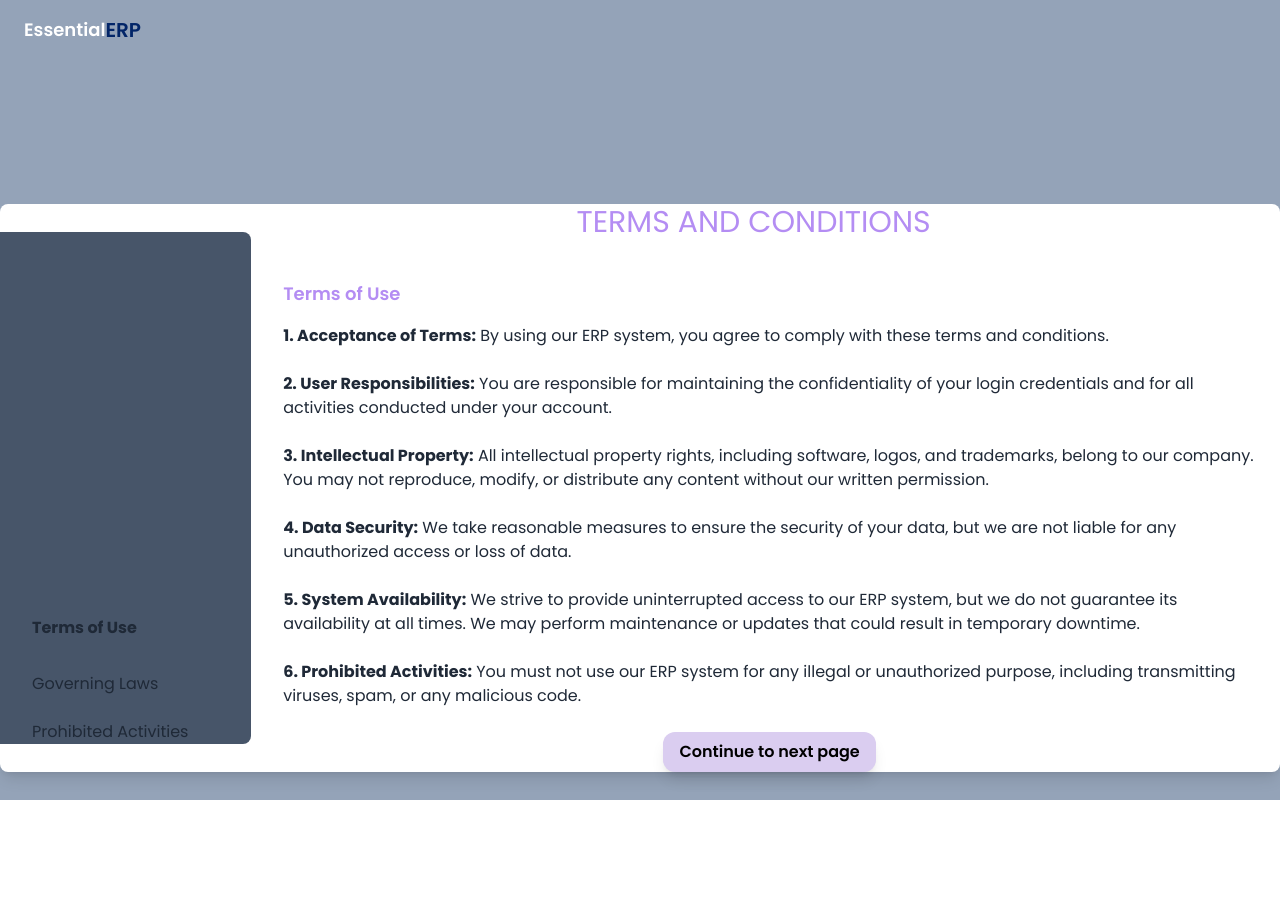
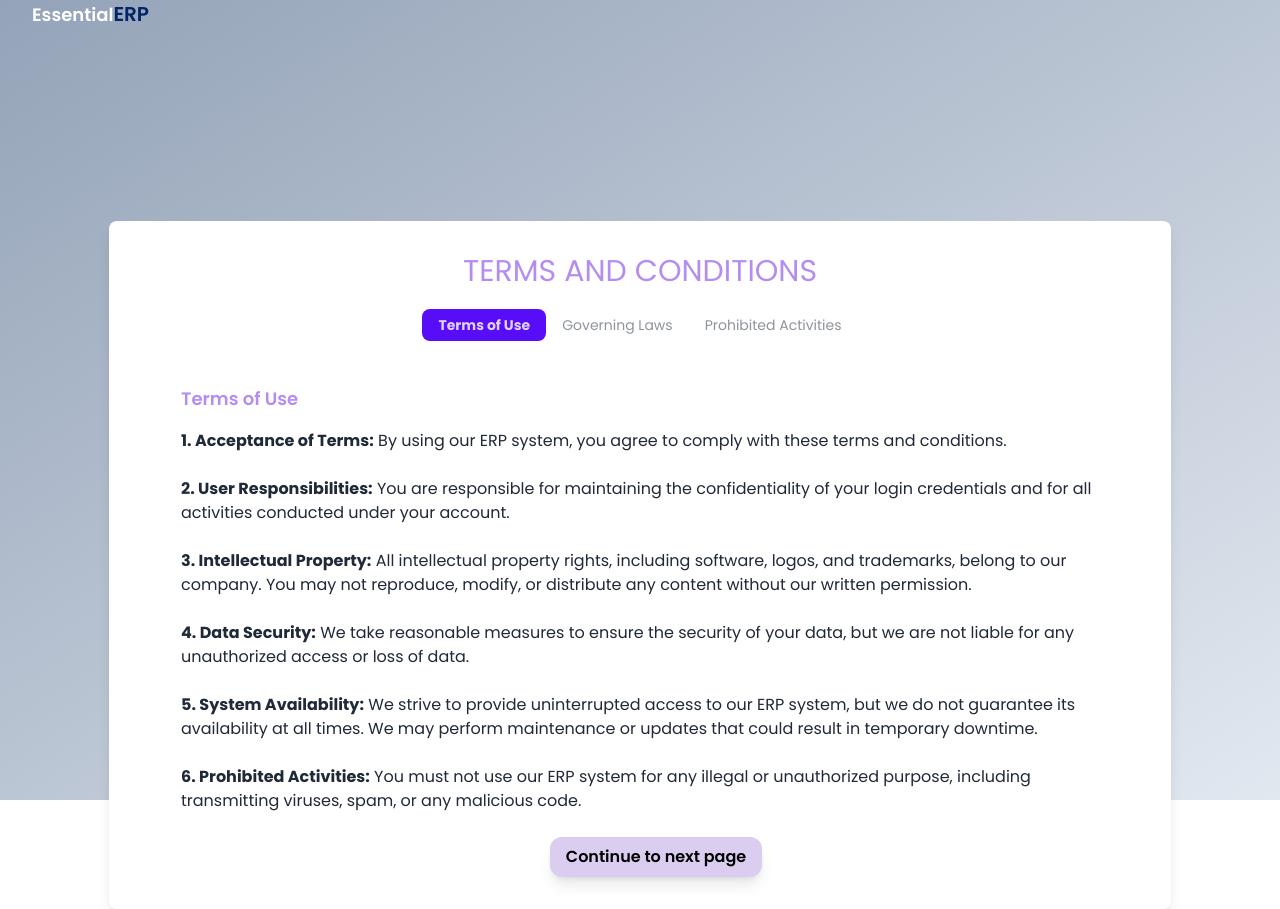
Before and after one commit to Cessation-Code/essentialerp-frontend, a Next.js app: page /terms_and_conditions in a window 1280 px wide. Before the commit the page ends 816 px from the top, so only its background shows below. Built offline with nearby package versions, Linux system fonts and the light colour scheme.

Commit message:
done with som edits

```diff
--- a/package.json
+++ b/package.json
@@ -21,6 +21,7 @@
     "axios": "^1.4.0",
     "eslint": "8.39.0",
     "eslint-config-next": "13.3.2",
+    "framer-motion": "^10.12.16",
     "next": "^13.3.2",
     "postcss-flexbugs-fixes": "^5.0.2",
     "postcss-preset-env": "^8.3.2",
--- a/pages/terms_and_conditions/index.js
+++ b/pages/terms_and_conditions/index.js
@@ -1,24 +1,25 @@
 import React, { useState } from "react";
 import Link from "next/link";
 import { useRouter } from "next/router";
+import { motion, AnimatePresence } from "framer-motion";
 
 const TermsAndConditions = () => {
-  const [activeTab_index, setactiveTab_index] = useState(0);
+  const [activeTab, setActiveTab] = useState(0);
   const router = useRouter();
-  const handleTabClick = (tab_index) => {
-    setactiveTab_index(tab_index);
+
+  const handleTabClick = (tabIndex) => {
+    setActiveTab(tabIndex);
   };
 
   const handleAcceptClick = () => {
     router.push("/dashboard");
   };
 
-  const ContinueToNextPage = (props) => {
-    const { next_tab_index } = props;
+  const ContinueToNextPage = ({ nextTabIndex }) => {
     return (
       <button
-        className="w-38 py-2 px-4 rounded-xl shadow-lg text-black bg-[#DACDF0]  item-center font-semibold hover:bg-[#B48DF3]"
-        onClick={() => handleTabClick(next_tab_index)}
+        className="w-38 py-2 px-4 rounded-xl shadow-lg text-black bg-[#DACDF0] item-center font-semibold hover:bg-[#B48DF3]"
+        onClick={() => handleTabClick(nextTabIndex)}
       >
         Continue to next page
       </button>
@@ -26,8 +27,8 @@ const TermsAndConditions = () => {
   };
 
   return (
-    <div className="bg-slate-400 min-h-screen mb-4 ">
-      <div className="flex items-start pt-4 mb-40 ml-6">
+    <div className="bg-gradient-to-br from-slate-400 to-slate-200 h-screen">
+      <div className=" ml-8">
         <Link href="/" className="text-lg font-semibold text-white">
           Essential
         </Link>
@@ -36,122 +37,141 @@ const TermsAndConditions = () => {
         </Link>
       </div>
 
-      <div className="container mx-auto w-fit h-fit max-h-auto bg-white flex justify-center items-center rounded-lg shadow-lg pr-6">
-        {/* <div className="flex h-full"> */}
-        {/* Sidebar*/}
-        <div className="w-1/5 h-full bg-slate-600 rounded-r-lg pt-96 pl-8">
-          <ul className="list-none space-y-6 flex flex-col justify-between">
-            <li
-              className={`cursor-pointer mb-2 ${activeTab_index === 0 ? "font-bold" : ""
+      {/*Main*/}
+      <div className="flex flex-col items-center justify-center my-48">
+        <div className="bg-white shadow-lg rounded-lg px-10 py-8">
+          <div className="text-center mb-10">
+            <h1 className="text-3xl text-[#B48DF3]">TERMS AND CONDITIONS</h1>
+            <div className="tabs mt-4 tabs-boxed bg-transparent justify-center">
+              <AnimatePresence mode="wait">
+                <motion.a
+                  key={0}
+                  className={`tab ${
+                    activeTab === 0 ? "tab-active font-bold" : ""
                   }`}
                   onClick={() => handleTabClick(0)}
+                  whileHover={{ scale: 1.05 }}
+                  whileTap={{ scale: 0.95 }}
+                  transition={{ duration: 0.2 }}
                 >
                   Terms of Use
-            </li>
-            <li
-              className={`cursor-pointer mb-2 ${activeTab_index === 1 ? "font-bold" : ""
+                </motion.a>
+                <motion.a
+                  key={1}
+                  className={`tab ${
+                    activeTab === 1 ? "tab-active font-bold" : ""
                   }`}
                   onClick={() => handleTabClick(1)}
+                  whileHover={{ scale: 1.05 }}
+                  whileTap={{ scale: 0.95 }}
+                  transition={{ duration: 0.2 }}
                 >
                   Governing Laws
-            </li>
-            <li
-              className={`cursor-pointer mb-2 ${activeTab_index === 2 ? "font-bold" : ""
+                </motion.a>
+                <motion.a
+                  key={2}
+                  className={`tab ${
+                    activeTab === 2 ? "tab-active font-bold" : ""
                   }`}
                   onClick={() => handleTabClick(2)}
+                  whileHover={{ scale: 1.05 }}
+                  whileTap={{ scale: 0.95 }}
+                  transition={{ duration: 0.2 }}
                 >
                   Prohibited Activities
-            </li>
-          </ul>
+                </motion.a>
+              </AnimatePresence>
             </div>
-
-        <div className="w-4/5">
-          <div className="text-center mb-10">
-            <h1 className="text-3xl text-[#B48DF3]">
-              TERMS AND CONDITIONS
-            </h1>
           </div>
-
-          {activeTab_index === 0 && (
-            <div className="ml-8">
-              <h2 className="text-lg font-semibold text-[#B48DF3]">
+          <AnimatePresence mode="wait" r>
+            {activeTab === 0 && (
+              <motion.div
+                className="ml-8"
+                initial={{ opacity: 0 }}
+                animate={{ opacity: 1 }}
+                exit={{ opacity: 0 }}
+                transition={{ duration: 0.5 }}
+                key={0}
+              >
+                <h2 className="text-lg font-semibold  text-[#B48DF3]">
                   Terms of Use
                 </h2>
                 <p className="text-left mt-4">
-                <b>1. Acceptance of Terms:</b> By using our ERP
-                system, you agree to comply with these terms and
-                conditions. <br /> <br />
-                <b>2. User Responsibilities:</b> You are
-                responsible for maintaining the confidentiality
-                of your login credentials and for all activities
-                conducted under your account. <br /> <br />
-                <b>3. Intellectual Property:</b> All
-                intellectual property rights, including
-                software, logos, and trademarks, belong to our
-                company. You may not reproduce, modify, or
-                distribute any content without our written
-                permission. <br /> <br />
-                <b>4. Data Security:</b> We take reasonable
-                measures to ensure the security of your data,
-                but we are not liable for any unauthorized
-                access or loss of data. <br /> <br />
-                <b>5. System Availability:</b> We strive to
-                provide uninterrupted access to our ERP system,
-                but we do not guarantee its availability at all
-                times. We may perform maintenance or updates
-                that could result in temporary downtime. <br />{" "}
-                <br />
-                <b>6. Prohibited Activities:</b> You must not
-                use our ERP system for any illegal or
-                unauthorized purpose, including transmitting
-                viruses, spam, or any malicious code. <br />{" "}
+                  <b>1. Acceptance of Terms:</b> By using our ERP system, you
+                  agree to comply with these terms and conditions. <br /> <br />
+                  <b>2. User Responsibilities:</b> You are responsible for
+                  maintaining the confidentiality of your login credentials and
+                  for all activities conducted under your account. <br /> <br />
+                  <b>3. Intellectual Property:</b> All intellectual property
+                  rights, including software, logos, and trademarks, belong to
+                  our company. You may not reproduce, modify, or distribute any
+                  content without our written permission. <br /> <br />
+                  <b>4. Data Security:</b> We take reasonable measures to ensure
+                  the security of your data, but we are not liable for any
+                  unauthorized access or loss of data. <br /> <br />
+                  <b>5. System Availability:</b> We strive to provide
+                  uninterrupted access to our ERP system, but we do not
+                  guarantee its availability at all times. We may perform
+                  maintenance or updates that could result in temporary
+                  downtime. <br /> <br />
+                  <b>6. Prohibited Activities:</b> You must not use our ERP
+                  system for any illegal or unauthorized purpose, including
+                  transmitting viruses, spam, or any malicious code. <br />{" "}
                   <br />
                 </p>
                 <div className="flex justify-center">
-                <ContinueToNextPage next_tab_index={1} />
+                  <ContinueToNextPage nextTabIndex={1} />
                 </div>
-            </div>
+              </motion.div>
             )}
-          {activeTab_index === 1 && (
-            <div className="ml-8">
+            {activeTab === 1 && (
+              <motion.div
+                className="ml-8 w-120 "
+                initial={{ opacity: 0 }}
+                animate={{ opacity: 1 }}
+                exit={{ opacity: 0 }}
+                transition={{ duration: 0.5 }}
+                key={1}
+              >
                 <h2 className="text-lg font-semibold text-[#B48DF3]">
                   Governing Laws
                 </h2>
-              <p className="text-left mt-4">
-                <b>1. Jurisdiction:</b> These terms and
-                conditions are governed by the laws of KNUST.{" "}
+                <p className="text-left mt-4 ">
+                  <b>1. Jurisdiction:</b> These terms and conditions are
+                  governed by the laws of KNUST. <br /> <br />
+                  <b>2. Dispute Resolution:</b> Any disputes arising from the
+                  use of our ERP system shall be resolved through negotiation or
+                  mediation.<br/>  &nbsp;&nbsp;&nbsp;&nbsp;&nbsp; If resolution is not reached, the matter will be
+                  subject to the exclusive jurisdiction of the courts in KNUST.{" "}
                   <br /> <br />
-                <b>2. Dispute Resolution:</b> Any disputes
-                arising from the use of our ERP system shall be
-                resolved through negotiation or mediation. If
-                resolution is not reached, the matter will be
-                subject to the exclusive jurisdiction of the
-                courts in KNUST. <br /> <br />
                 </p>
                 <div className="flex justify-center">
-                <ContinueToNextPage next_tab_index={2} />
+                  <ContinueToNextPage nextTabIndex={2} />
                 </div>
-            </div>
+              </motion.div>
             )}
-          {activeTab_index === 2 && (
-            <div className="ml-8">
+            {activeTab === 2 && (
+              <motion.div
+                className="ml-8 w-120"
+                initial={{ opacity: 0 }}
+                animate={{ opacity: 1 }}
+                exit={{ opacity: 0 }}
+                transition={{ duration: 0.5 }}
+                key={2}
+              >
                 <h2 className="text-lg font-semibold text-[#B48DF3]">
                   Prohibited Activities
                 </h2>
                 <p className="text-left mt-4">
-                <b>1. Unauthorized Access:</b> You must not
-                attempt to gain unauthorized access to our ERP
-                system, other users' accounts, or any restricted
-                areas. <br /> <br />
-                <b>2. Data Manipulation:</b> Modifying,
-                tampering with, or attempting to manipulate data
-                within the ERP system without proper
-                authorization is strictly prohibited. <br />{" "}
-                <br />
-                <b>3. Reverse Engineering:</b> Reverse
-                engineering, decompiling, or extracting the
-                source code of the ERP system is prohibited.{" "}
-                <br /> <br />
+                  <b>1. Unauthorized Access:</b> You must not attempt to gain
+                  unauthorized access to our ERP system, other users' accounts,
+                  or any restricted areas. <br /> <br />
+                  <b>2. Data Manipulation:</b> Modifying, tampering with, or
+                  attempting to manipulate data within the ERP system without
+                  proper authorization is strictly prohibited. <br /> <br />
+                  <b>3. Reverse Engineering:</b> Reverse engineering,
+                  decompiling, or extracting the source code of the ERP system
+                  is prohibited. <br /> <br />
                 </p>
                 <div className="scroll-mt-2 flex flex-row justify-center pt-10 gap-8">
                   <button
@@ -167,12 +187,12 @@ const TermsAndConditions = () => {
                     Accept
                   </button>
                 </div>
-            </div>
+              </motion.div>
             )}
+          </AnimatePresence>
         </div>
       </div>
     </div>
-    // </div>
   );
 };
 
--- a/styles/globals.css
+++ b/styles/globals.css
@@ -5,3 +5,8 @@
 .font-sans {
     font-family: 'sans';
   }
+
+  .ml-8 {
+    max-width: 950px;
+    word-wrap: break-word;
+  }
```
Also changed, not shown: 1 other file (tests, documents, lock files or other folders). Lines whose indentation alone changed are shown as unchanged.
